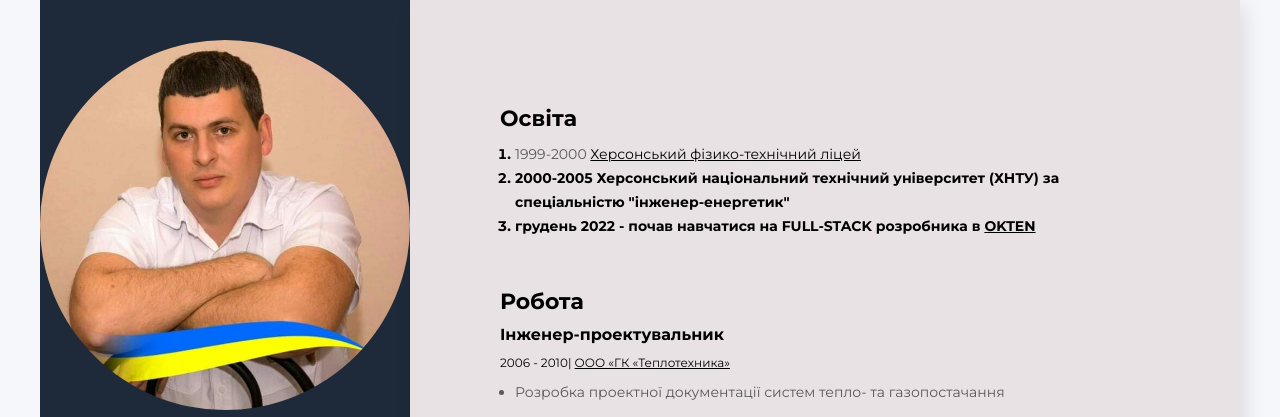
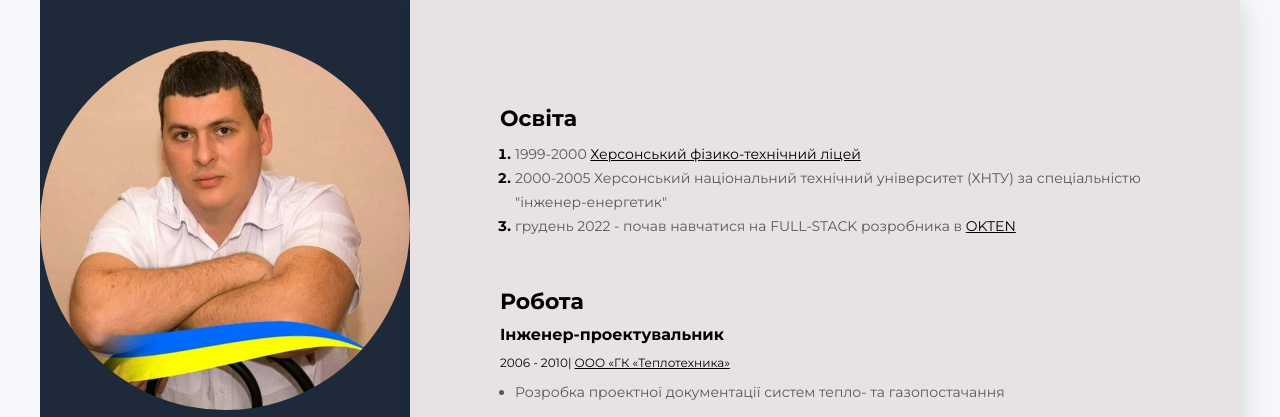
Before and after one commit to AVKydin/Resume, a plain HTML site: page index.html in a window 1280 px wide. Shown: the top 417 px of the page. Drawn offline with nearby package versions, Linux system fonts and the light colour scheme.

Commit message:
Update index.html

```diff
--- a/index.html
+++ b/index.html
@@ -56,10 +56,10 @@
                         </span>
                         </li>
                     <li class="project-item">
-                        <span class="Tech_Skills_text">2000-2005 Херсонський національний технічний університет (ХНТУ) за спеціальністю "інженер-енергетик"</span>
+                        <span class="project">2000-2005 Херсонський національний технічний університет (ХНТУ) за спеціальністю "інженер-енергетик"</span>
                     </li>
                     <li class="project-item">
-                        <span class="Tech_Skills_text">грудень 2022 - почав навчатися на FULL-STACK розробника в <a href="https://owu.com.ua/" target="_blank" class="ftl">OKTEN</a></span>
+                        <span class="project">грудень 2022 - почав навчатися на FULL-STACK розробника в <a href="https://owu.com.ua/" target="_blank" class="ftl">OKTEN</a></span>
                     </li>
                 </ol>
             </div>
```
